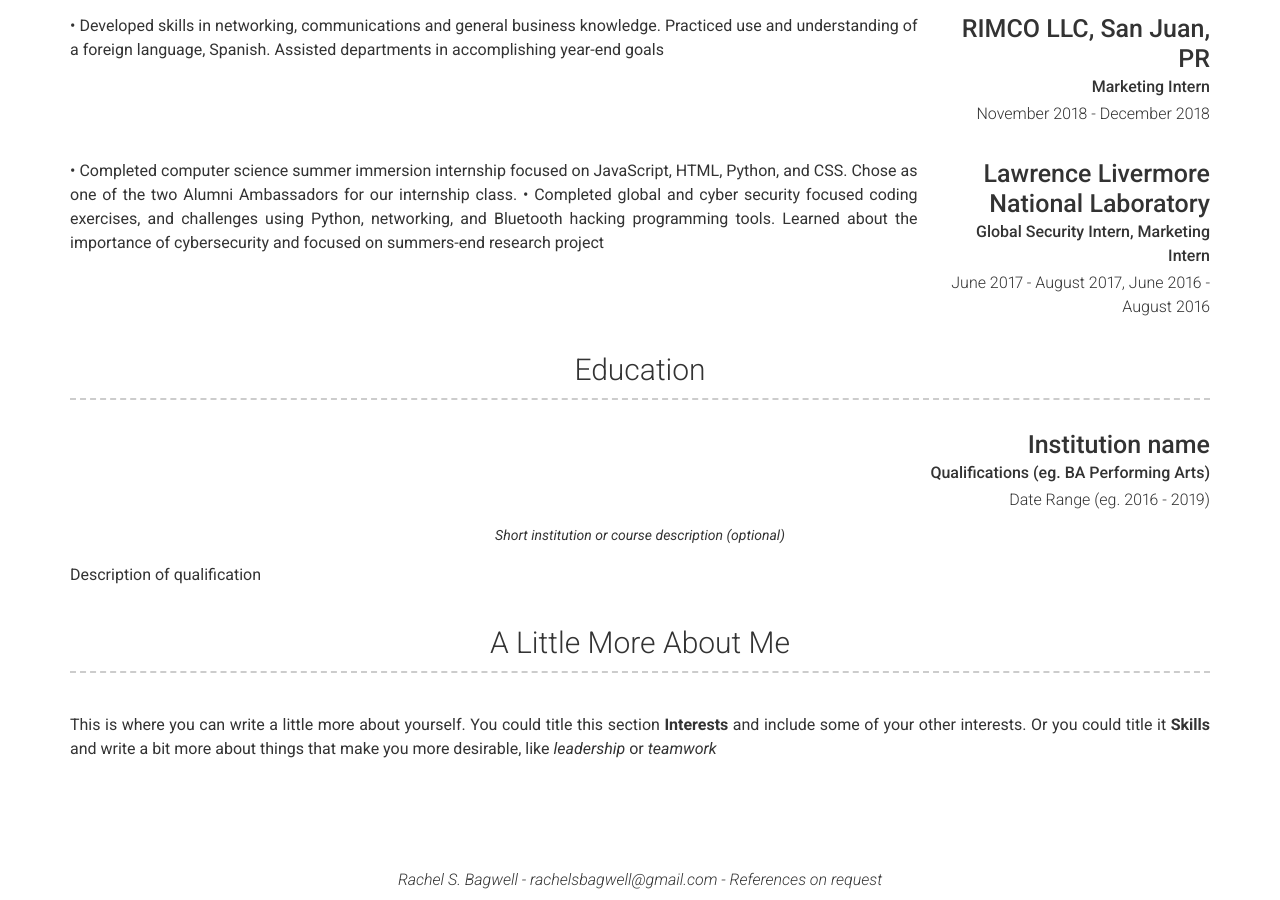
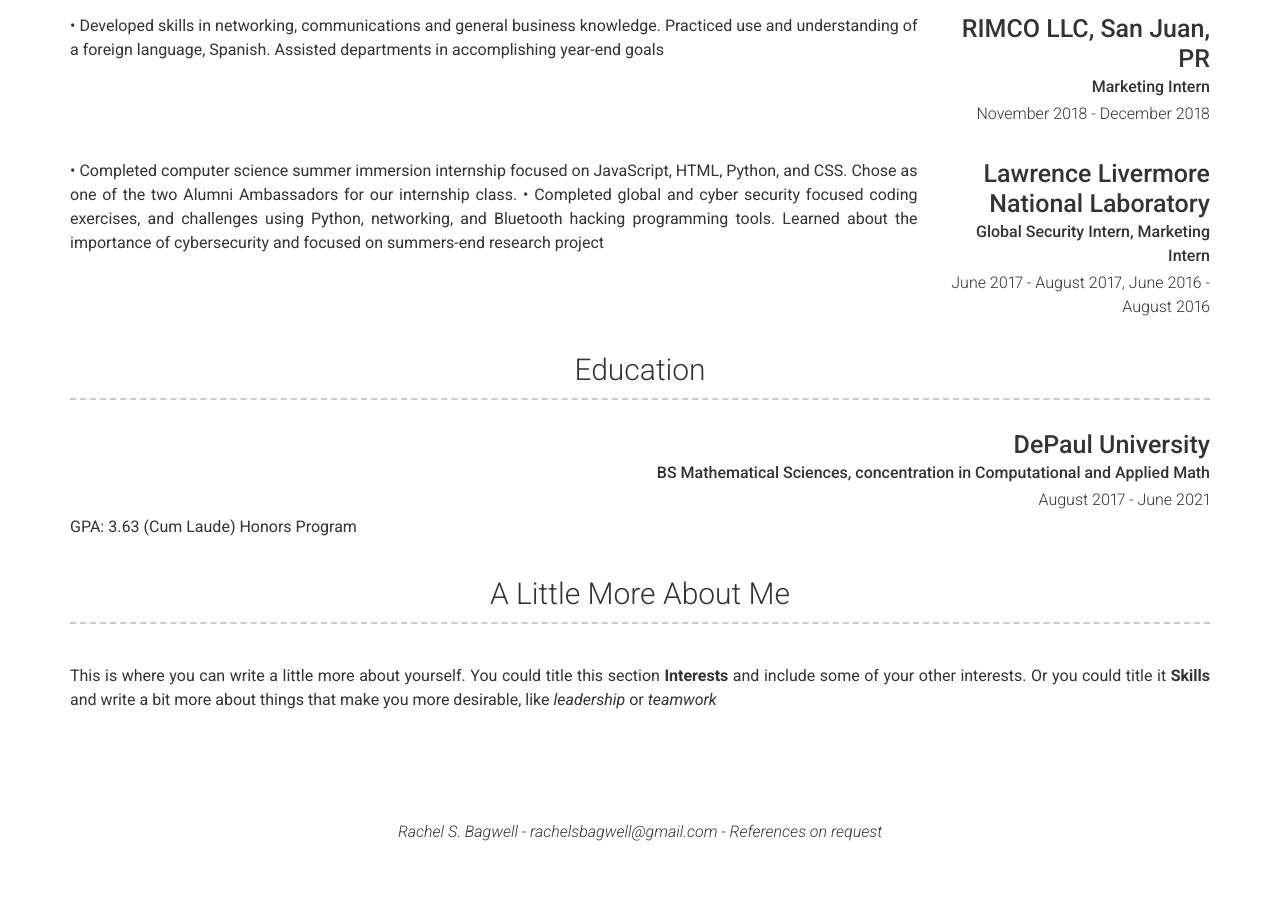
Before and after one commit to rachelsierra/rsbResume, a Jekyll site: the page built from index.md, in a window 1280 px wide and 900 px high, scrolled down 919 px. Built offline with Jekyll 4.4.1, drawn with Linux system fonts in a browser that asks for light colours; nearby versions of some CDN libraries; after the commit the page ends 1770 px from its top, so only the background shows below that.

Commit message:
Update _config.yml

```diff
--- a/_config.yml
+++ b/_config.yml
@@ -129,13 +129,13 @@ content:
     layout: list
     content:
       - layout: top-right
-        title: Institution name
-        sub_title: Qualifications (eg. BA Performing Arts)
-        caption: Date Range (eg. 2016 - 2019)
-        quote: >
-          Short institution or course description (optional)
+        title: DePaul University
+        sub_title: BS Mathematical Sciences, concentration in Computational and Applied Math
+        caption: August 2017 - June 2021
+        #quote: >
+         # Short institution or course description (optional)
         description: | # this will include new lines to allow paragraphs
-          Description of qualification
+          GPA: 3.63 (Cum Laude) Honors Program
   - title: A Little More About Me
     layout: text
     content: | # this will include new lines to allow paragraphs
```
